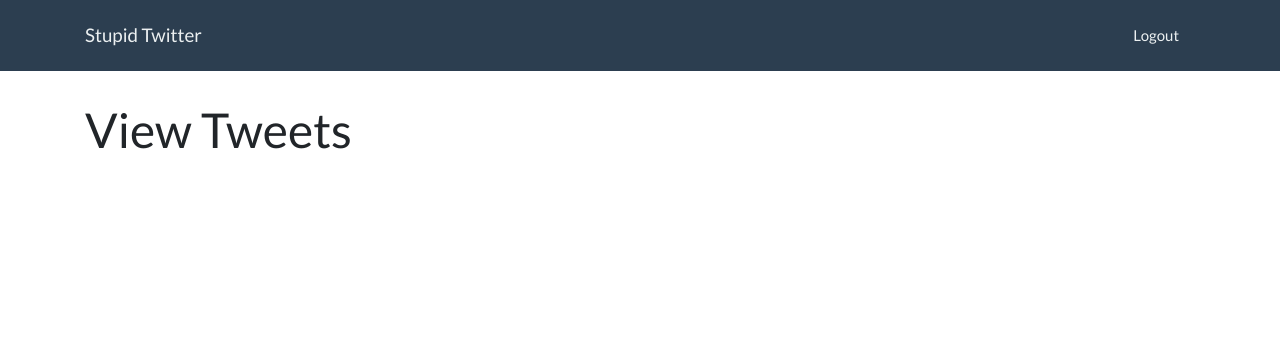
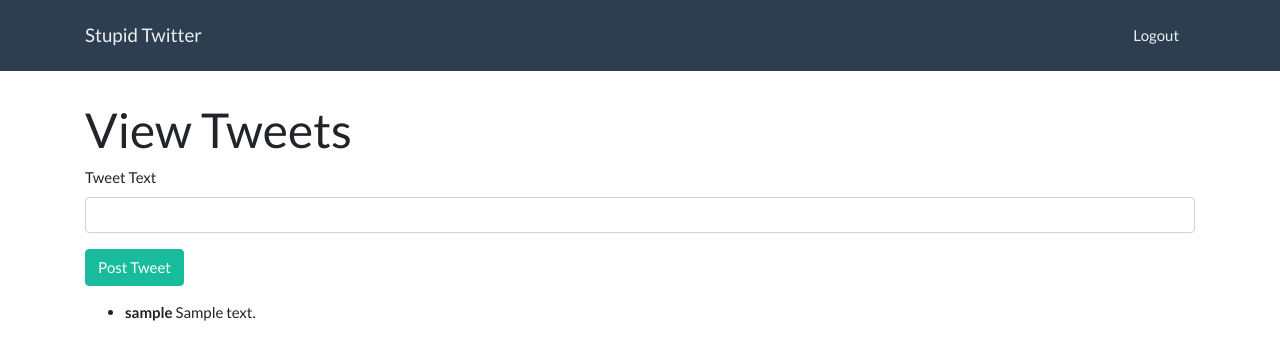
Before and after one commit to DaveyPDev/auth_demo, a Flask app: page /tweets in a window 1280 px wide. Shown: the top 360 px of the page. Run offline with Flask 2, Linux system fonts and the light colour scheme; the visitor is signed in with stand-in values (Sample User, id 1); tables that the repository leaves empty hold one stand-in row (values such as "Sample post"); some libraries are stand-ins or nearby versions.

Commit message:
Add files via upload
new error.

```diff
--- a/app.py
+++ b/app.py
@@ -32,7 +32,7 @@ def show_tweets():
     all_tweets = Tweet.query.all()
     if form.validate_on_submit():
         text = form.text.data
-        new_tweet = Tweet(text=text, user_id=session['user.id'])
+        new_tweet = Tweet(text=text, user_id=session['user_id'])
         db.session.add(new_tweet)
         db.session.commit()
         flash('Tweet Created')
--- a/templates/register.html
+++ b/templates/register.html
@@ -7,6 +7,7 @@
 <form method="POST">
 
   {{ form.hidden_tag() }}
+
   {% for field in form
     if field.widget.input_type != 'hidden' %}
 
--- a/templates/tweets.html
+++ b/templates/tweets.html
@@ -3,4 +3,28 @@
 {% block content %}
 <h1> View Tweets </h1>
 
+<form method="POST">
+  {% for field in form
+    if field.widget.input_type != 'hidden' %}
+
+  <p>
+    {{ field.label }}
+    {{ field(class_='form-control') }}
+
+    {% for error in field.errors %}
+    <span class="form-text text-danger"> {{ error }}</span>
+    {% endfor %}
+  </p>
+  {% endfor %}
+
+  <button class="btn btn-success" type="submit">Post Tweet</button>
+</form>
+
+<ul>
+{% for tweet in tweets %}
+<li><b> {{ tweet.user.username}} </b> {{ tweet.text }} </li>
+{% endfor %}
+
+</ul>
+
 {% endblock %}
```
